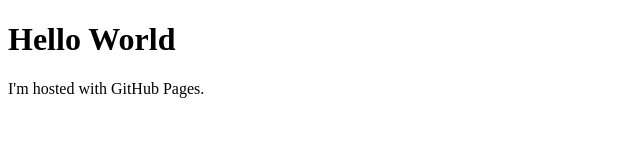
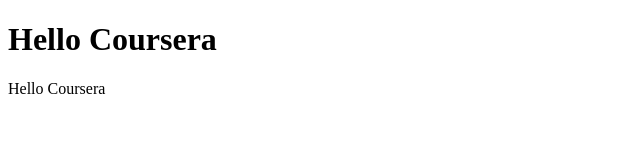
Before and after one commit to Sougata22062000/coursera-test, a plain HTML site: page index.html in a window 1280 px wide. Shown: the whole page, without its empty margins (0-640 px from the left). Drawn offline with Linux system fonts and the light colour scheme.

Commit message:
Update index.html

```diff
--- a/index.html
+++ b/index.html
@@ -1,7 +1,7 @@
 <!DOCTYPE html>
 <html>
 <body>
-<h1>Hello World</h1>
-<p>I'm hosted with GitHub Pages.</p>
+<h1>Hello Coursera</h1>
+<p>Hello Coursera</p>
 </body>
 </html>
```
